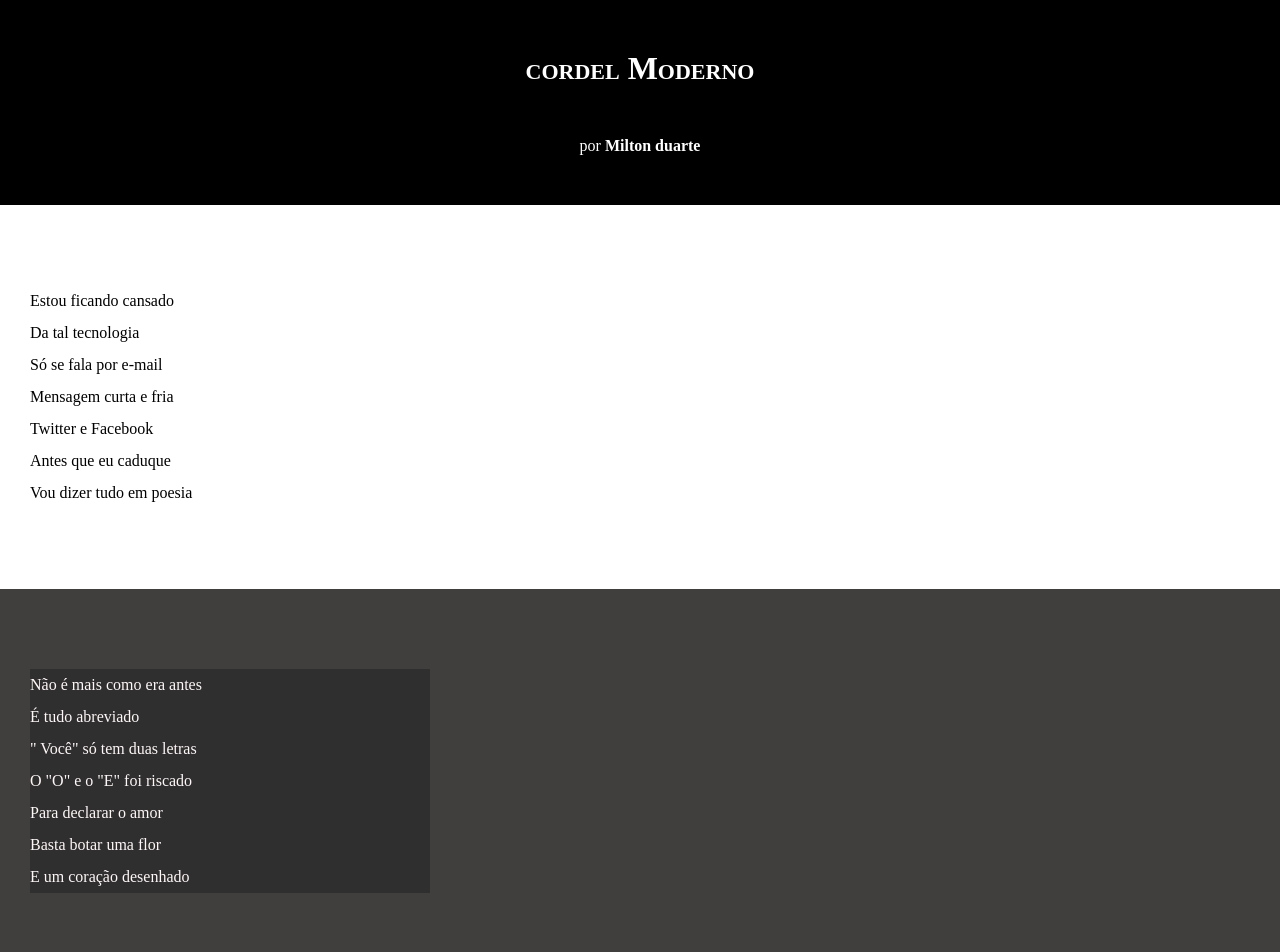
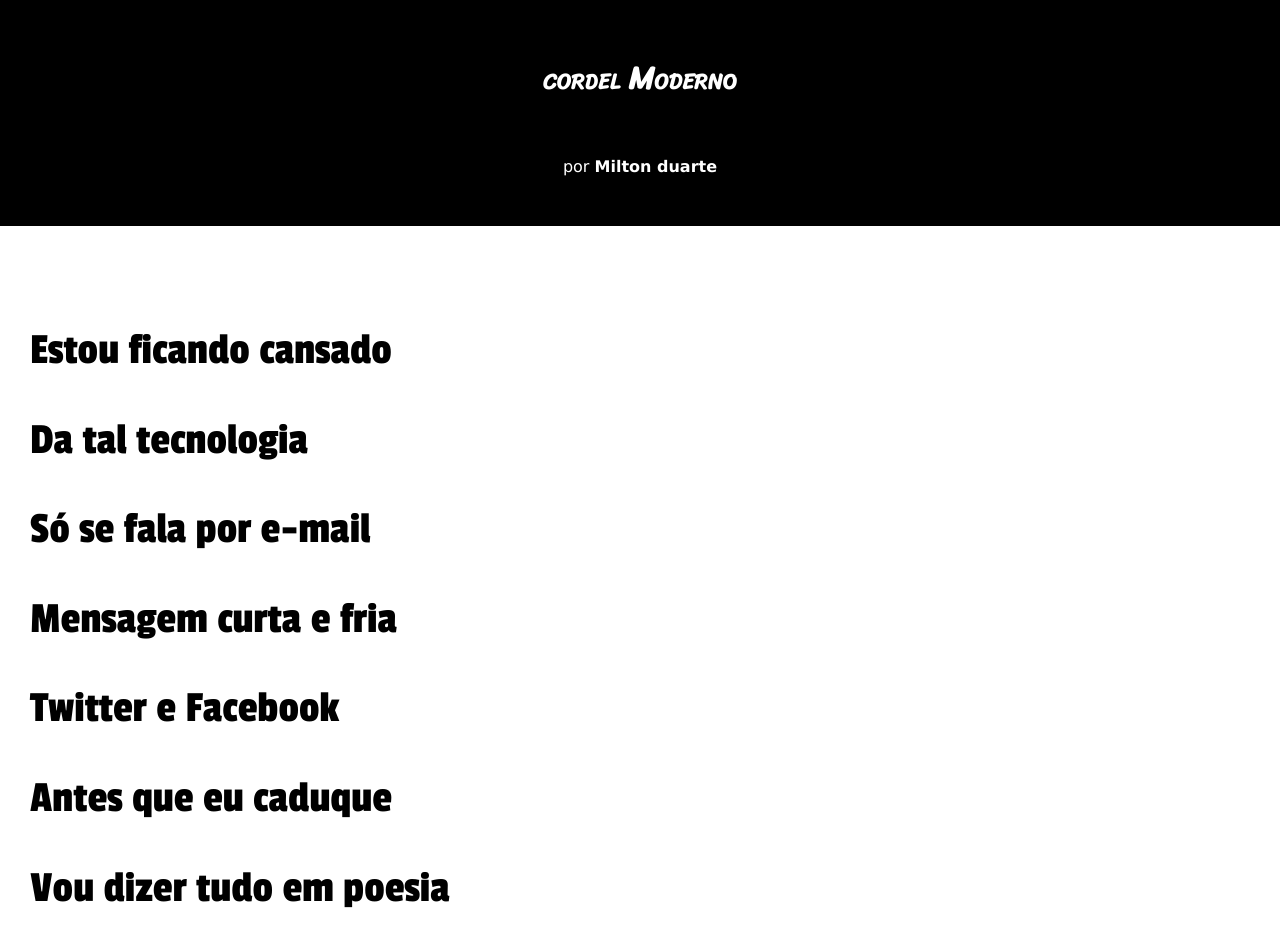
Before and after one commit to BrunoCaetanoGomes/Html5-css3, a plain HTML site: page desafio/cordel mordeno/index.html in a window 1280 px wide. Shown: the top 952 px of the page. Drawn offline with Linux system fonts and the light colour scheme.

Commit message:
atualização de estilos desafio 12

```diff
--- a/desafio/cordel mordeno/estilo/style.css
+++ b/desafio/cordel mordeno/estilo/style.css
@@ -1,4 +1,16 @@
 @charset "UFT-8";
+
+@import url('https://fonts.googleapis.com/css2?family=Sriracha&display=swap');
+
+@import url('https://fonts.googleapis.com/css2?family=Passion+One&display=swap');
+
+
+:root {
+    --fonte1: verdana, geneva, tahoma, sans-serif;
+    --fonte2:'Sriracha', cursive;
+    --fonte3:'Passion One', cursive;
+
+}
 
 *{
     margin: 0px;
@@ -8,6 +20,7 @@
 html, body {
     min-height: 100vh;
     background-color: darkgray;
+    font-family: var(--fonte1);
 }
 
 header {
@@ -19,10 +32,13 @@ header {
 header >h1 {
     padding: 50px;
     font-variant: small-caps;
+    font-family: var(--fonte2);
+    font-family: 4vw;
 }
 
 header >p {
     padding-bottom: 50px;
+
 }
 
 header a, footer a {
@@ -40,6 +56,8 @@ section {
     padding-bottom: 10vh;
     line-height: 2em;
     padding-left: 30px;
+    font-family: var(--fonte3);
+    font-size: 3.5vw;
 
 }
 
@@ -55,8 +73,9 @@ section.imagem {
 }
 
 section.imagem > p {
-    width: 400px;
+    display: inline-block;
     background-color: rgb(48, 47, 47);
+    padding: 5px;
 }
 
 footer {
```
